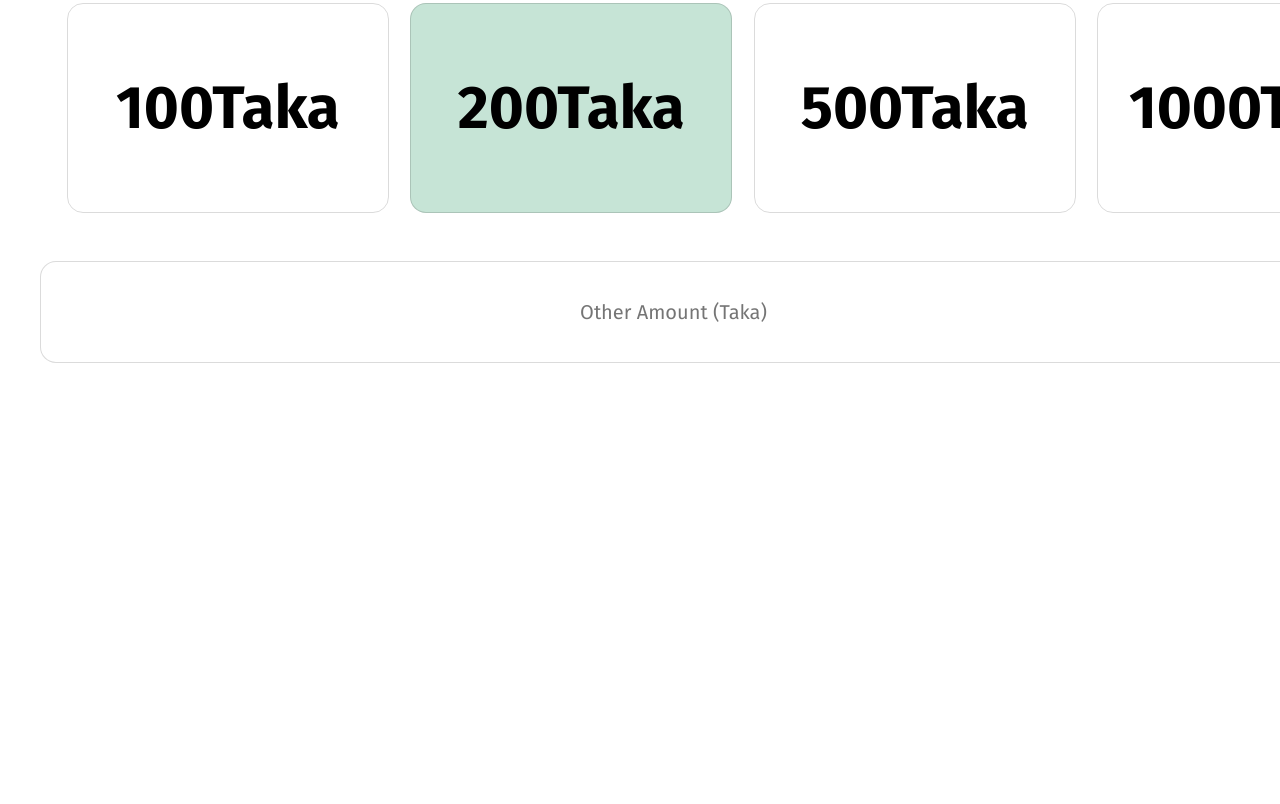
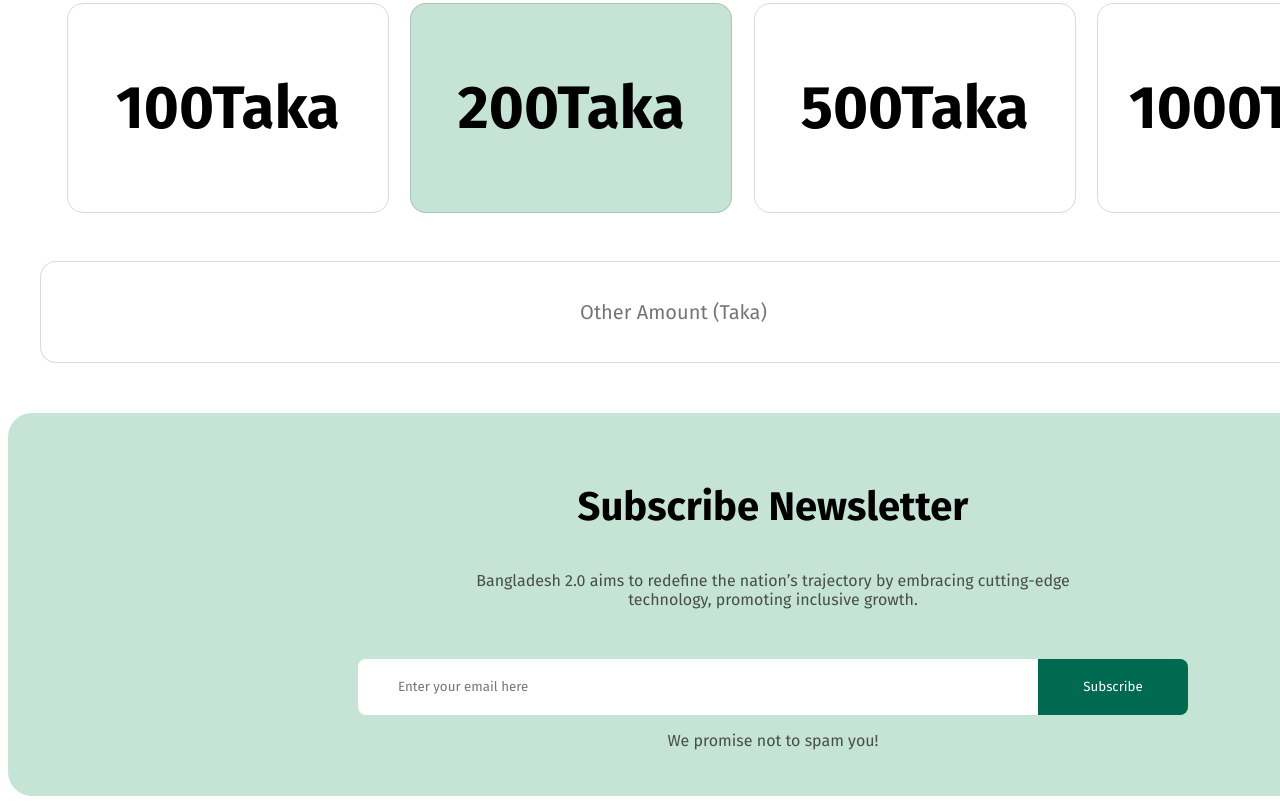
Before and after one commit to mohammadmhmahdi/bangladesh2.0, a plain HTML site: page HTML/index.html in a window 1280 px wide. Shown: the part 3468-4272 px from the top of the page. Before the commit the page ends 3839 px from the top, so only its background shows below. Drawn offline with Linux system fonts and the light colour scheme.

Commit message:
footer section

```diff
--- a/CSS/style.css
+++ b/CSS/style.css
@@ -253,3 +253,41 @@ input[type="number"]:hover{
   color: black;
   box-shadow: 5px 5px rgba(172, 255, 47, 0.185);
 }
+footer{
+  width: 1470px;
+  margin: auto;
+  margin-top: 50px;
+  background-color:  rgb(198, 228, 214);
+  padding: 30px;
+  text-align: center;
+  border-radius: 24px;
+}
+footer>h3{
+  font-size: 40px;
+  font-weight: 700;
+}
+footer>p{
+  color: rgba(14, 14, 14, 0.7);
+  font-weight: 400;
+}
+input[type="email"]{
+  width: 600px;
+  padding:20px  40px ;
+  border:none;
+  border-radius: 8px 0 0 8px;
+}
+.input-group>button{
+  width: 150px;
+  height: 56px;
+  margin: 0;
+  border-radius: 0 8px 8px  0;
+  background-color:  rgb(0, 106, 80);
+  color: white;
+  border: none;
+}
+.input-group{
+  display: flex;
+  align-items: center;
+  justify-content: center;
+  margin-top: 50px;
+}
--- a/HTML/index.html
+++ b/HTML/index.html
@@ -137,7 +137,13 @@
       </div>
     </section>
     <footer>
-
+      <h3>Subscribe Newsletter</h3>
+      <p>Bangladesh 2.0 aims to redefine the nation’s trajectory by embracing cutting-edge <br> technology, promoting inclusive growth.</p>
+      <div class="input-group">
+        <input type="email" placeholder="Enter your email here">
+        <button>Subscribe</button>
+      </div>
+      <p>We promise not to spam you!</p>
     </footer>
 </body>
 </html>
```
